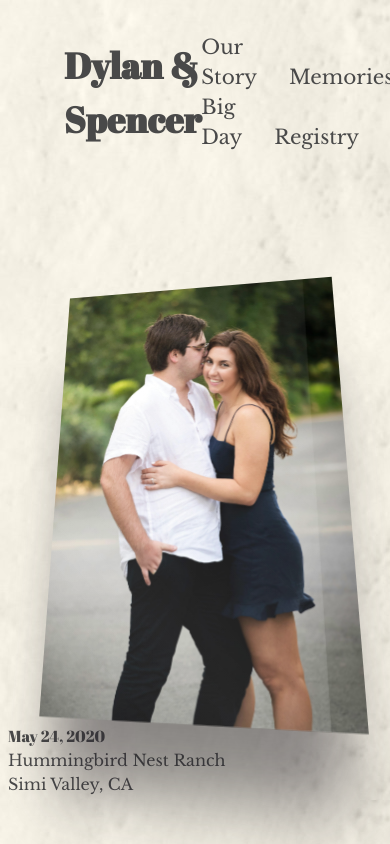
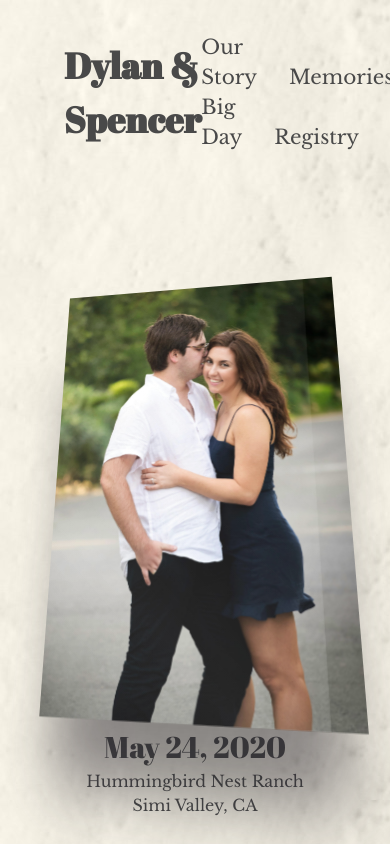
Before and after one commit to netspencer/dylanandspencer.wedding, a Next.js app: page / in a window 390 px wide. Built offline with nearby package versions, Linux system fonts and the light colour scheme.

Commit message:
Style aside text for postcard on mobile (small) screens

```diff
--- a/components/Postcard.tsx
+++ b/components/Postcard.tsx
@@ -65,11 +65,12 @@ const Postcard: FunctionComponent = () => {
           'mt-4',
           'w-full',
           'p-2',
-          'wedding-gray'
+          'wedding-gray',
+          'text-center'
         )}
       >
-        <h3 className="fatface f2 fw4 lh-title ma0 mb2">May 24, 2020</h3>
-        <p className="f5 f4-l libre ma0 lh-copy">
+        <h3 className={classNames('fatface', 'text-3xl')}>May 24, 2020</h3>
+        <p className={classNames('text-l', 'libre', 'leading-normal')}>
           Hummingbird Nest Ranch
           <br />
           Simi Valley, CA
```
